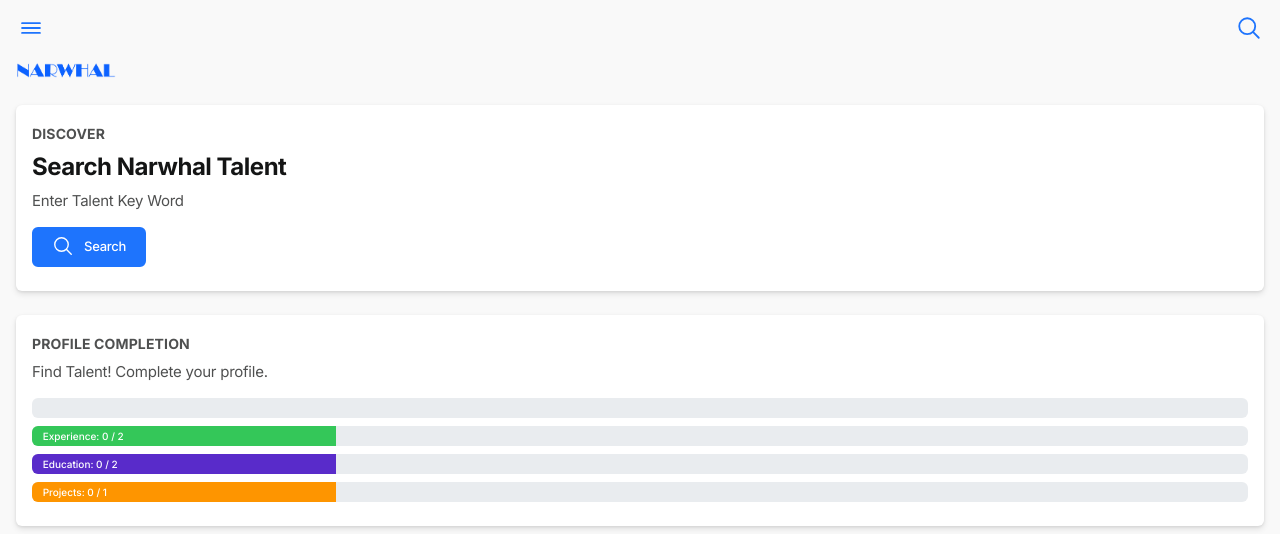
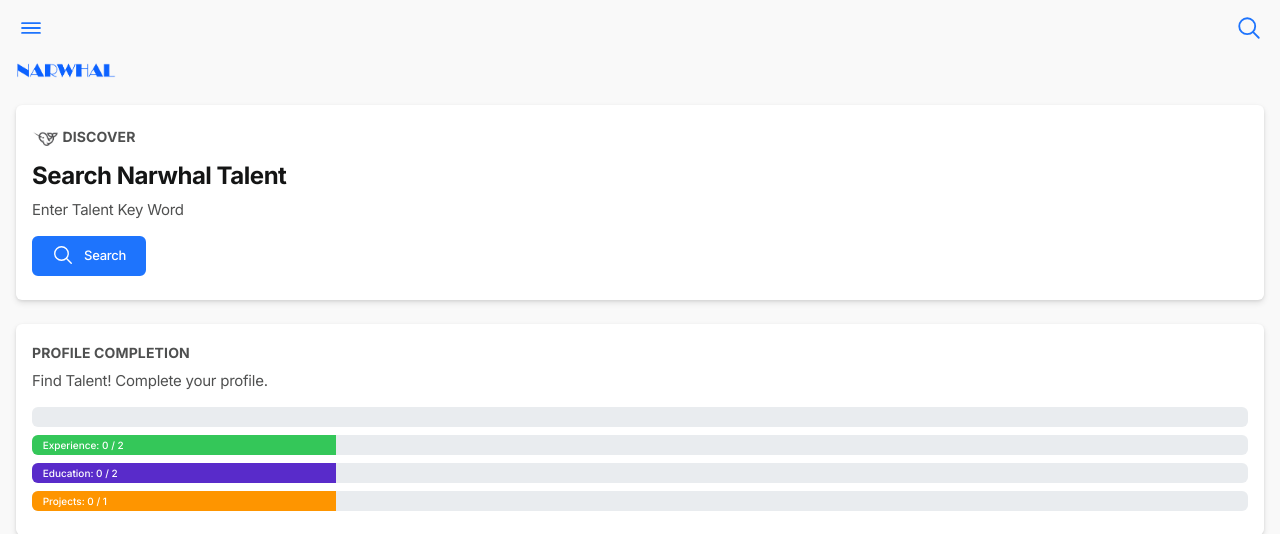
Before and after one commit to jafman33/narwhal, a Flask app: template templates/pm/home.html in a window 1280 px wide. Shown: the top 534 px of the page. Run offline with Flask 2, Linux system fonts and the light colour scheme; the template is opened without the code that fills it, so the values that code supplies are empty.

Commit message:
minor fix

```diff
--- a/templates/pm/home.html
+++ b/templates/pm/home.html
@@ -157,7 +157,10 @@
     <div class="section mt-3 mb-3">
         <div class="card">
             <div class="card-body">
-                <h6 class="card-subtitle">Discover</h6>
+                <h6 class="card-subtitle" style="font-size:14px;">
+                    <img src="../static/assets/img/favicon.png" style="width:27px; height:27px;"> Discover
+                </h6>
+
                 <h5 class="card-title">Search Narwhal Talent</h5>
 
                 <p class="card-text mb-2" id="search-text">Enter Talent Key Word</p>
--- a/templates/talent/profile-talent.html
+++ b/templates/talent/profile-talent.html
@@ -39,10 +39,6 @@
     var skills = new Array()
 
     document.addEventListener("DOMContentLoaded", function(event) {
-        // fetch('{{ url_for("contacts", email = profile.data.account.email) }}', {
-        //     method: "POST",
-        // })
-
         skills = JSON.parse('{{skills|safe}}')
         if (skills.length > 0) {
             displaySkills(skills)
```
Also changed, not shown: templates/talent/home.html (+5 -2 lines).
